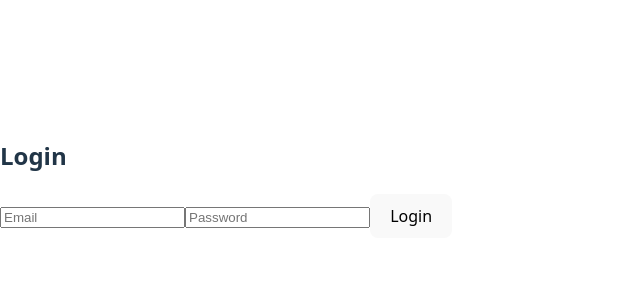
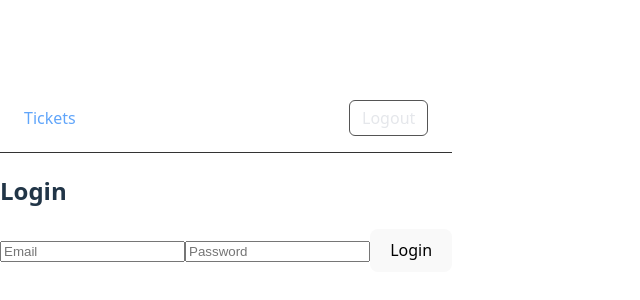
Before and after one commit to YangWang0124/Ticket-System, a React app in the folder frontend/: page /login in a window 1280 px wide. Shown: the part 222-522 px from the top of the page, without its empty margins (0-640 px from the left). Built offline with nearby package versions, Linux system fonts and the light colour scheme; the HTML template or start-up script is replaced by a standard one.

Commit message:
Add Navbar and Roleroute

```diff
--- a/frontend/package.json
+++ b/frontend/package.json
@@ -11,6 +11,7 @@
   },
   "dependencies": {
     "axios": "^1.13.2",
+    "jwt-decode": "^4.0.0",
     "react": "^19.2.0",
     "react-dom": "^19.2.0",
     "react-router-dom": "^7.11.0"
--- a/frontend/src/App.tsx
+++ b/frontend/src/App.tsx
@@ -1,15 +1,17 @@
-import { BrowserRouter, Routes, Route, Navigate } from "react-router-dom";
+import { BrowserRouter, Routes, Route } from "react-router-dom";
 import Login from "./pages/Login";
 import Tickets from "./pages/Tickets";
 import CreateTicket from "./pages/CreateTicket";
 import ProtectedRoute from "./components/ProtectedRoute";
+import RoleRoute from "./components/RoleRoute";
+import Navbar from "./components/Navbar";
 
 function App() {
   return (
     <BrowserRouter>
+      <Navbar />
+
       <Routes>
-        <Route path="/" element={<Navigate to="/login" replace />} />
-
         <Route path="/login" element={<Login />} />
 
         <Route
@@ -25,7 +27,9 @@ function App() {
           path="/create"
           element={
             <ProtectedRoute>
-              <CreateTicket />
+              <RoleRoute allowedRoles={["Customer"]}>
+                <CreateTicket />
+              </RoleRoute>
             </ProtectedRoute>
           }
         />
--- /dev/null
+++ b/frontend/src/components/Navbar.tsx
@@ -0,0 +1,68 @@
+import { Link } from "react-router-dom";
+import { getUserRole } from "../utils/jwt";
+
+export default function Navbar() {
+  const role = getUserRole();
+
+  const logout = () => {
+    localStorage.removeItem("token");
+    window.location.href = "/login";
+  };
+
+  return (
+    <nav style={styles.nav}>
+      <div style={styles.left}>
+        <Link to="/tickets" style={styles.link}>
+          Tickets
+        </Link>
+
+        {role === "Customer" && (
+          <Link to="/create" style={styles.link}>
+            Create Ticket
+          </Link>
+        )}
+
+        {(role === "Agent" || role === "Admin") && (
+          <span style={styles.badge}>Agent Dashboard</span>
+        )}
+      </div>
+
+      <button onClick={logout} style={styles.logout}>
+        Logout
+      </button>
+    </nav>
+  );
+}
+
+const styles = {
+  nav: {
+    display: "flex",
+    justifyContent: "space-between",
+    alignItems: "center",
+    padding: "16px 24px",
+    borderBottom: "1px solid #333",
+  },
+  left: {
+    display: "flex",
+    gap: "16px",
+    alignItems: "center",
+  },
+  link: {
+    textDecoration: "none",
+    color: "#60a5fa",
+    fontWeight: 500,
+  },
+  badge: {
+    fontSize: "14px",
+    color: "#a78bfa",
+    fontWeight: 600,
+  },
+  logout: {
+    background: "transparent",
+    border: "1px solid #555",
+    color: "#e5e7eb",
+    padding: "6px 12px",
+    borderRadius: "6px",
+    cursor: "pointer",
+  },
+};
--- /dev/null
+++ b/frontend/src/components/RoleRoute.tsx
@@ -0,0 +1,17 @@
+import { Navigate } from "react-router-dom";
+import { getUserRole } from "../utils/jwt";
+
+type Props = {
+    children: React.ReactNode;
+  allowedRoles: string[];
+};
+
+export default function RoleRoute({ children, allowedRoles }: Props) {
+  const role = getUserRole();
+
+  if (!role || !allowedRoles.includes(role)) {
+    return <Navigate to="/tickets" replace />;
+  }
+
+  return children;
+}
--- /dev/null
+++ b/frontend/src/utils/jwt.ts
@@ -0,0 +1,22 @@
+import { jwtDecode } from "jwt-decode";
+
+type JwtPayload = {
+  role?: string;
+  "http://schemas.microsoft.com/ws/2008/06/identity/claims/role"?: string;
+};
+
+export function getUserRole(): string | null {
+  const token = localStorage.getItem("token");
+  if (!token) return null;
+
+  try {
+    const decoded = jwtDecode<JwtPayload>(token);
+    return (
+      decoded.role ||
+      decoded["http://schemas.microsoft.com/ws/2008/06/identity/claims/role"] ||
+      null
+    );
+  } catch {
+    return null;
+  }
+}
```
Also changed, not shown: 1 other file (tests, documents, lock files or other folders).
